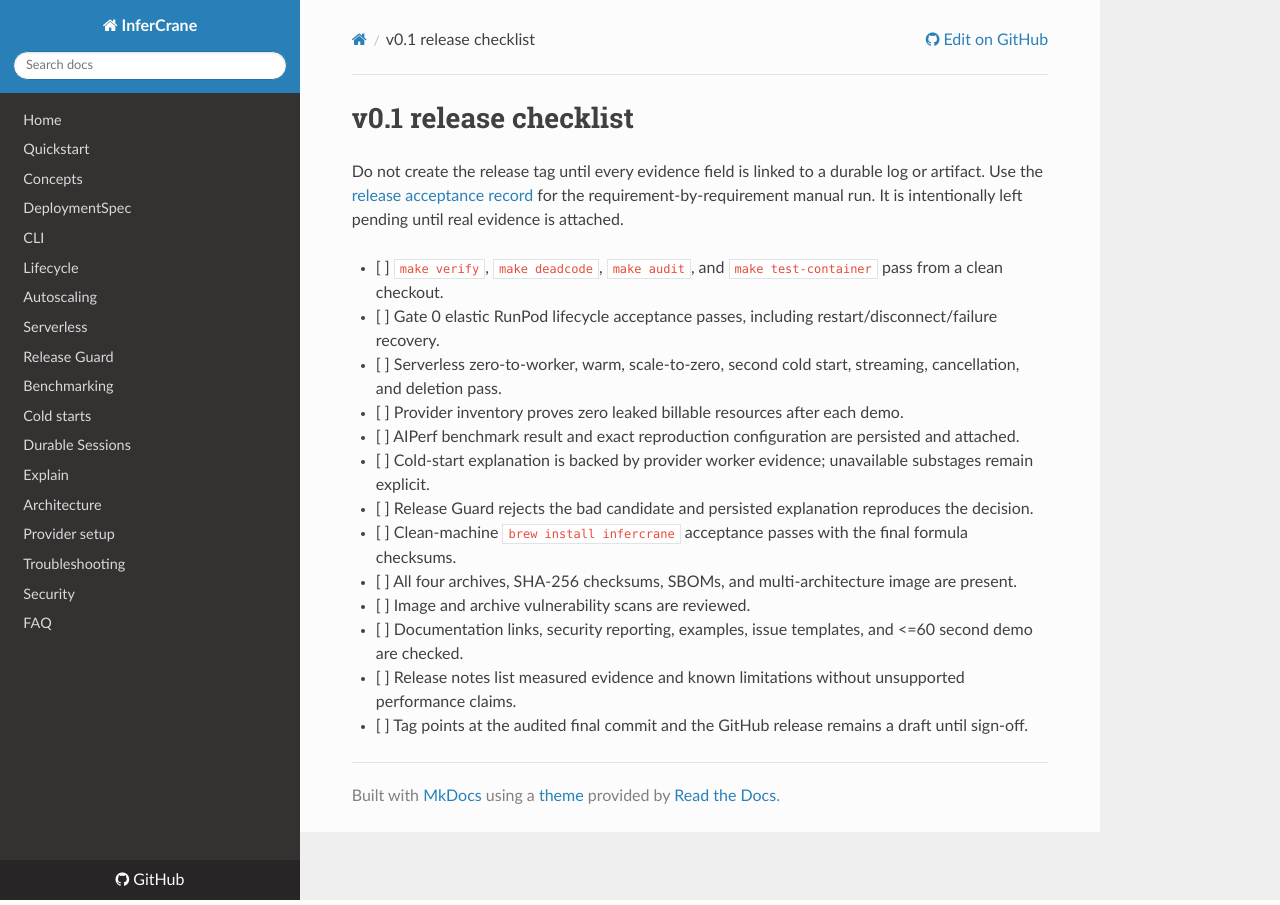
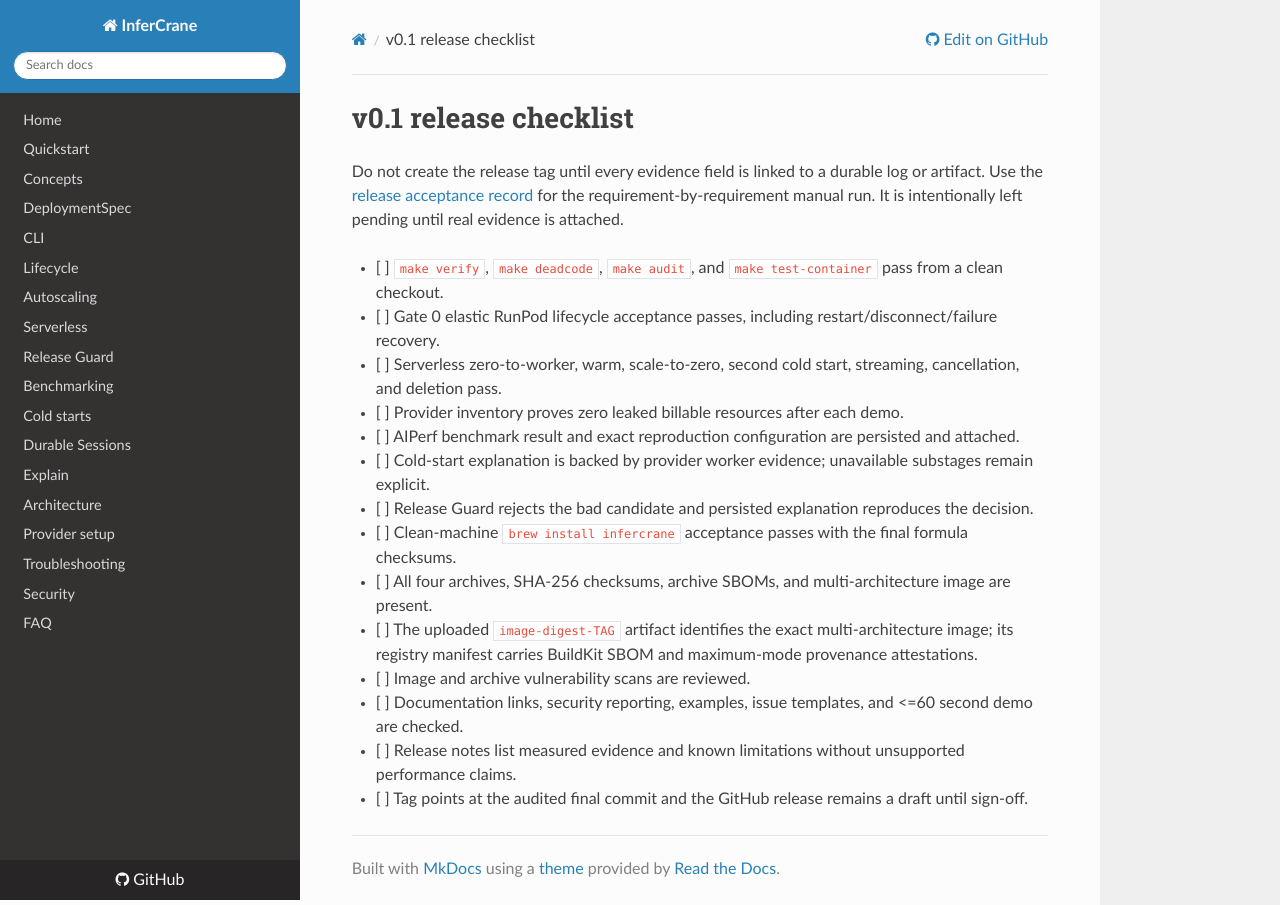
Before and after one commit to infercrane/infercrane, an MkDocs documentation site: the page built from docs/release-checklist.md, in a window 1280 px wide. Built offline with MkDocs 1.6.1, drawn with Linux system fonts in a browser that asks for light colours; nearby versions of some CDN libraries.

Commit message:
record immutable release image evidence

```diff
--- a/docs/release-checklist.md
+++ b/docs/release-checklist.md
@@ -12,7 +12,9 @@ run. It is intentionally left pending until real evidence is attached.
 - [ ] Cold-start explanation is backed by provider worker evidence; unavailable substages remain explicit.
 - [ ] Release Guard rejects the bad candidate and persisted explanation reproduces the decision.
 - [ ] Clean-machine `brew install infercrane` acceptance passes with the final formula checksums.
-- [ ] All four archives, SHA-256 checksums, SBOMs, and multi-architecture image are present.
+- [ ] All four archives, SHA-256 checksums, archive SBOMs, and multi-architecture image are present.
+- [ ] The uploaded `image-digest-TAG` artifact identifies the exact multi-architecture image; its
+      registry manifest carries BuildKit SBOM and maximum-mode provenance attestations.
 - [ ] Image and archive vulnerability scans are reviewed.
 - [ ] Documentation links, security reporting, examples, issue templates, and <=60 second demo are checked.
 - [ ] Release notes list measured evidence and known limitations without unsupported performance claims.
```
Also changed, not shown: 1 other file.
